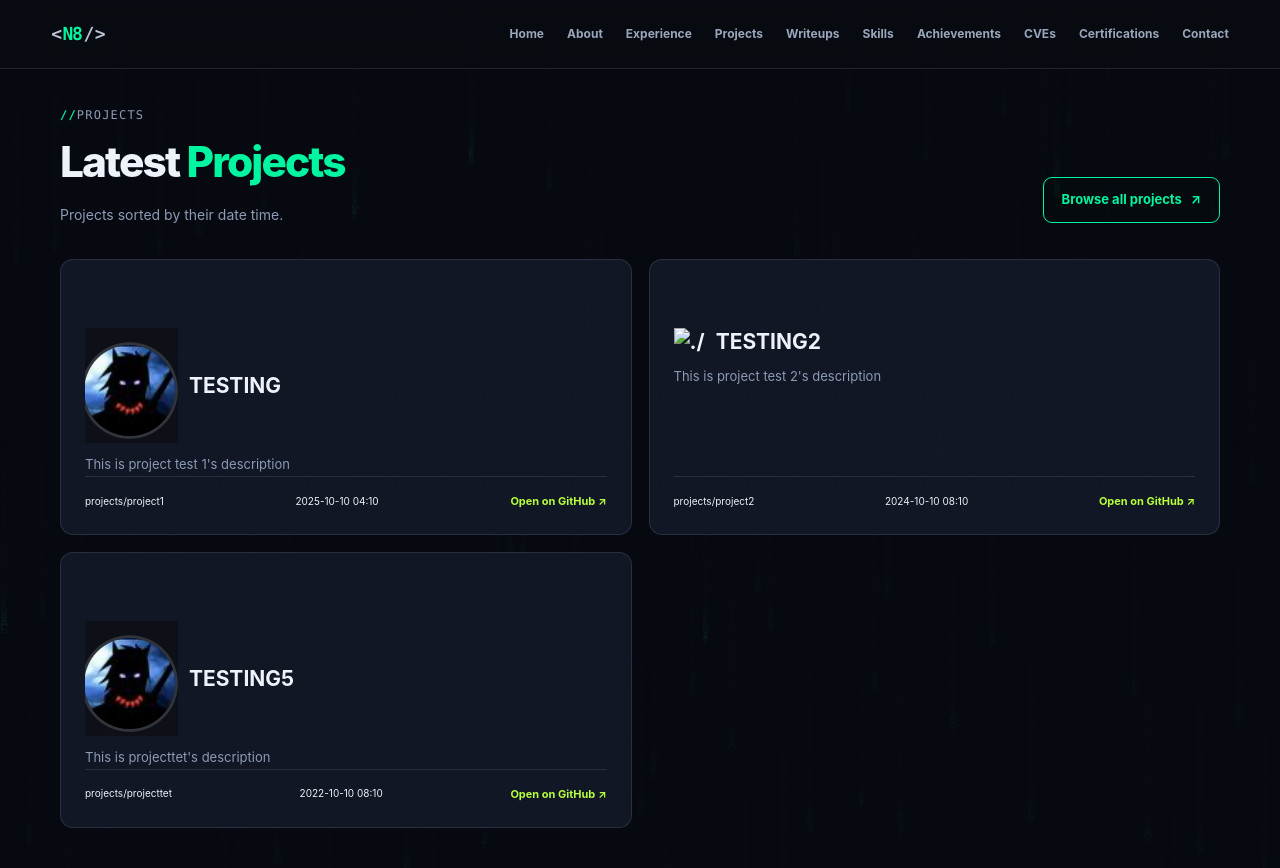
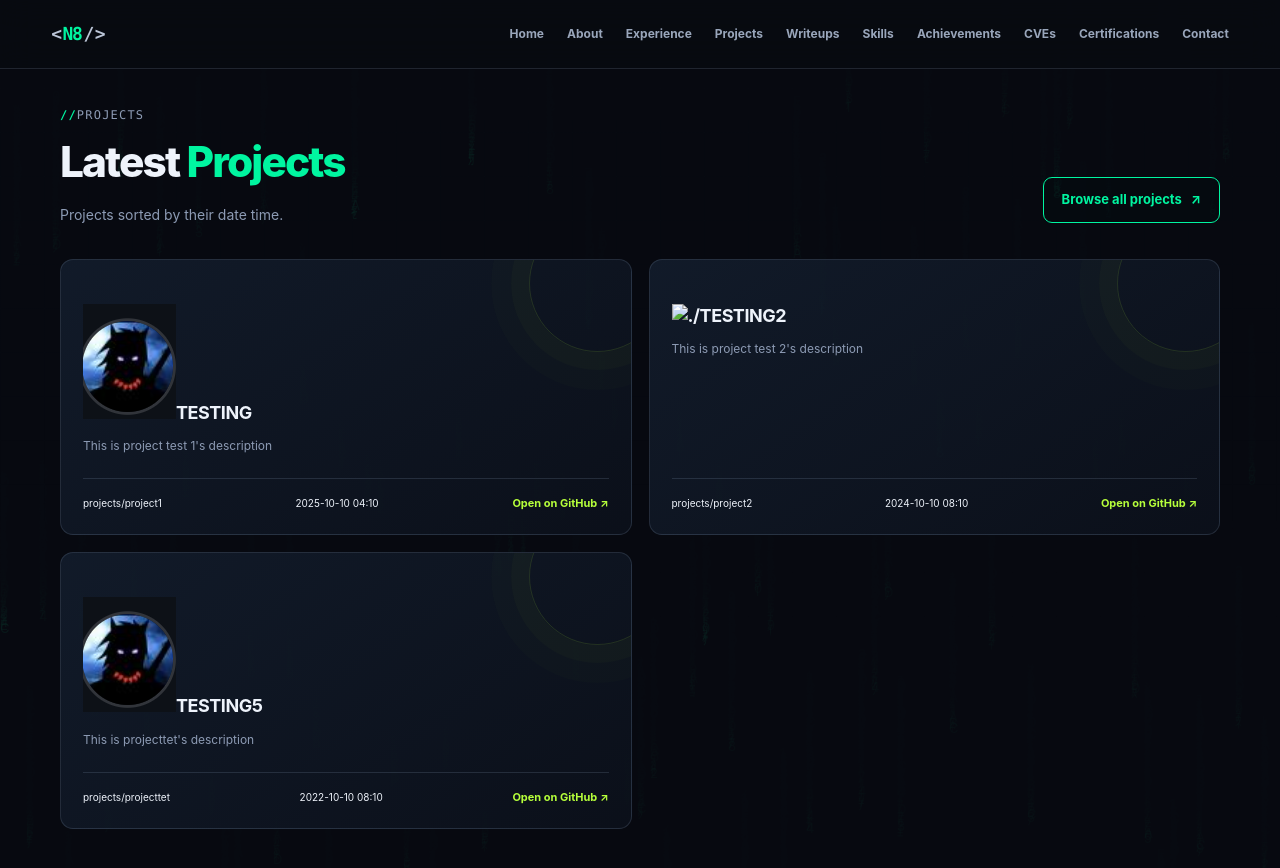
Before and after one commit to Ningen820/Ningen820.github.io, a Jekyll site: the page built from index.html, in a window 1280 px wide and 900 px high, scrolled down 3498 px. Shown: the top 868 px of the window. Built offline with Jekyll 4.4.1, drawn with Linux system fonts in a browser that asks for light colours.

Commit message:
Update index.html

```diff
--- a/index.html
+++ b/index.html
@@ -103,7 +103,7 @@ description: Offensive security, vulnerability research, digital forensics, and
   {% assign projects = p.projects | where_exp: "item", "item.draft != true" | sort: "date" | reverse %}
   <div class="project-grid project-grid-home">
     {% for project in projects limit: projects_limit %}
-    <a class="writeup-card spotlight" href="https://github.com/ningen820/ningen820.github.io/tree/main/projects/{{ project.redirect_folder }}">
+    <a class="project-card spotlight" href="https://github.com/ningen820/ningen820.github.io/tree/main/projects/{{ project.redirect_folder }}">
       <div class="project-card-head"><span> </span></div>
       <h3>{% if project.icon != blank %}<img class="writeup-symbol-image" src="{{ '/projects/' | append: project.redirect_folder | append: '/' | append: project.icon | relative_url }}" alt="./" loading="lazy">{% endif %}<span>{{ project.title | escape }}</span></h3><p>{{ project.description | escape }}</p>
       <div class="project-card-foot"><span>projects/{{ project.redirect_folder }}</span><span>{{project.date | date: "%Y-%m-%d %H:%M"}}</span><span class="project-open">Open on GitHub ↗</span></div>
```
